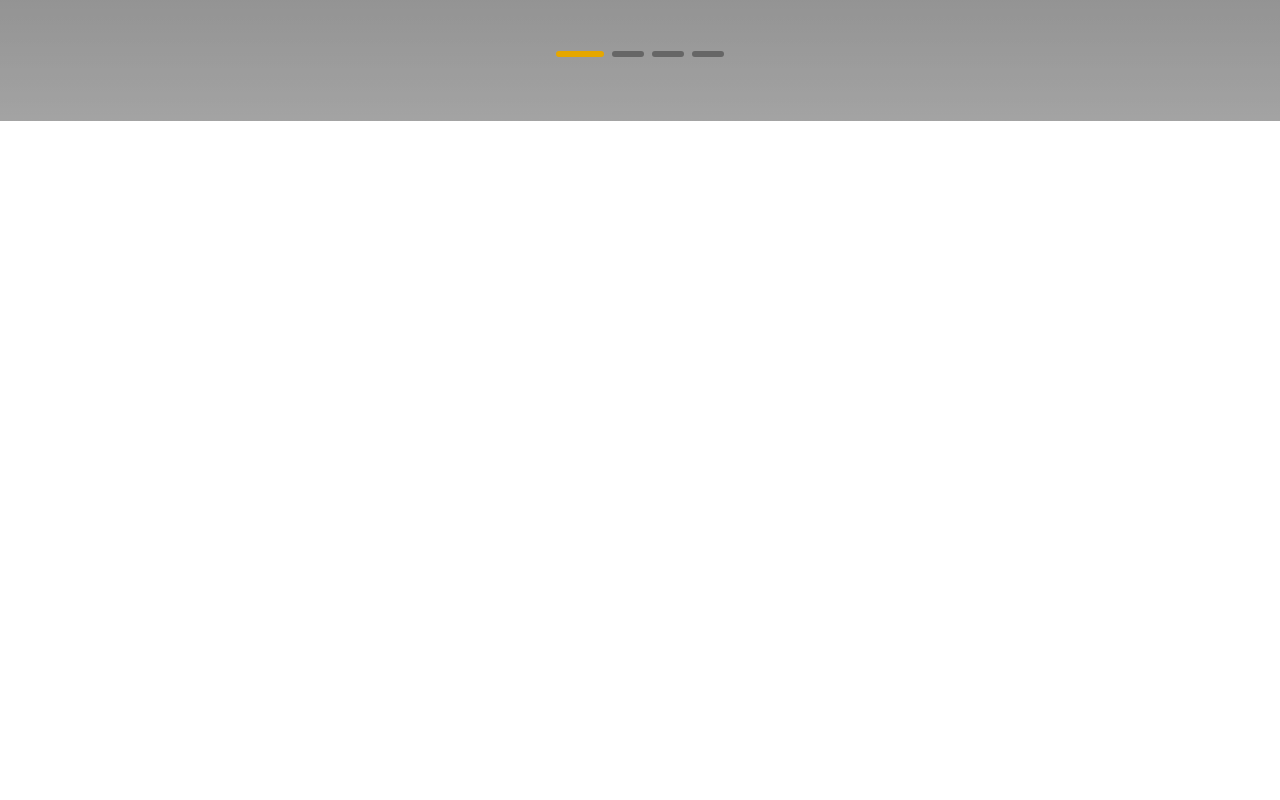
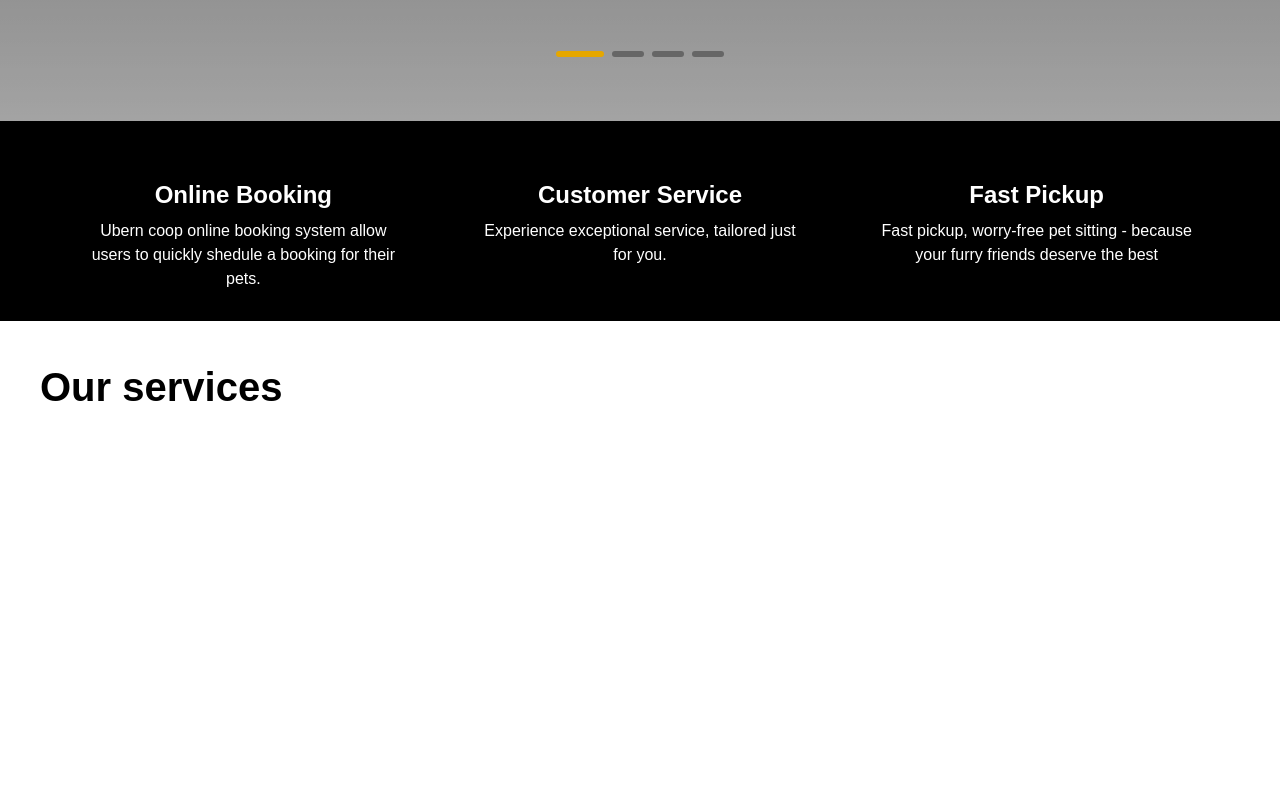
Before and after one commit to Miyuru-Shalitha/urban-coop, a React (Vite) app in the folder frontend/: page / in a window 1280 px wide. Shown: the part 740-1540 px from the top of the page. Built offline with nearby package versions, Linux system fonts and the light colour scheme; a web font is replaced by a local one.

Commit message:
Update HomePage.tsx

```diff
--- a/frontend/src/pages/HomePage.tsx
+++ b/frontend/src/pages/HomePage.tsx
@@ -5,7 +5,45 @@
     <>
       <Header />
 
-      <div className="h-test"></div>
+
+      <div className="grid grid-cols-3 gap-[70px] px-[80px] h-[200px] bg-secondary p-[50px]">
+        <div className="">
+          <h1 className="text-2xl font-bold text-white text-center my-2">
+            Online Booking
+          </h1>
+          <p className="text-center text-white">
+            Ubern coop online booking system allow users to quickly shedule a
+            booking for their pets.
+          </p>
+        </div>
+        <div className="">
+          <h1 className="text-2xl font-bold text-white text-center my-2">
+            Customer Service
+          </h1>
+          <p className="text-center text-white">
+            Experience exceptional service, tailored just for you.
+          </p>
+        </div>
+        <div className="">
+          <h1 className="text-2xl font-bold text-white text-center my-2">
+            Fast Pickup
+          </h1>
+          <p className="text-center text-white">
+            Fast pickup, worry-free pet sitting - because your furry friends
+            deserve the best
+          </p>
+        </div>
+      </div>
+      <h1 className="text-2xl font-bold text-secondary pl-[40px] pt-[50px] text-[40px]">
+        Our services
+      </h1>
+      <div
+      //TO ADD IMAGE TO THE BACKGROUND
+        style={{ backgroundImage: `` }}
+        className="snap-start bg-cover bg-center h-screen w-auto"
+      ></div>
+
     </>
+
   );
 }
```
